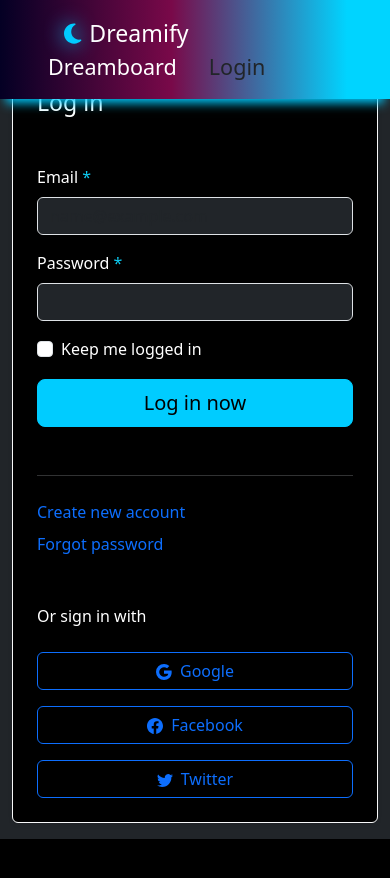
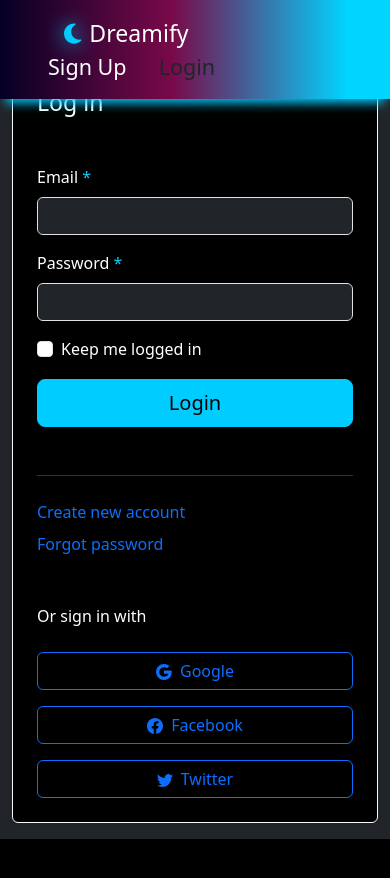
Before and after one commit to 22DPVEmer/Dreamify, a Vue app: page /login in a window 390 px wide. Shown: the top 878 px of the page. Built offline with nearby package versions, Linux system fonts and the light colour scheme.

Commit message:
added store.js, made changes to navbar, home, login, signup, dream views more responsive and shit

```diff
--- a/package.json
+++ b/package.json
@@ -28,7 +28,8 @@
     "jwt-decode": "^4.0.0",
     "mysql": "^2.18.1",
     "vue": "^3.4.15",
-    "vue-router": "^4.2.5"
+    "vue-router": "^4.2.5",
+    "vuex": "^4.0.2"
   },
   "devDependencies": {
     "@vitejs/plugin-vue": "^5.0.3",
--- a/src/components/Navbar.vue
+++ b/src/components/Navbar.vue
@@ -11,38 +11,75 @@
 
     <div class="d-flex justify-content-end mx-3 pe-5">
       <RouterLink
+        v-if="isLoggedIn"
+        to="/user"
+        class="router text-white fs-4 mx-3 text-decoration-none"
+      >
+        <div :class="{ 'text-dark': selectedLink === '/user' }">Journal</div>
+      </RouterLink>
+      <RouterLink
+        v-if="!isLoggedIn"
+        to="/signup"
+        class="router text-white fs-4 mx-3 text-decoration-none"
+      >
+        <div :class="{ 'text-dark': selectedLink === '/signup' }">Sign Up</div>
+      </RouterLink>
+      <RouterLink
+        v-if="isLoggedIn"
         class="router text-white fs-4 mx-3 text-decoration-none"
         to="/"
       >
         <div :class="{ 'text-dark': selectedLink === '/' }">Dreamboard</div>
       </RouterLink>
-      <RouterLink
-        class="router text-white fs-4 mx-3 text-decoration-none"
-        to="/login"
-      >
-        <div :class="{ 'text-dark': selectedLink === '/login' }">Login</div>
-      </RouterLink>
+      <div class="log text-white fs-4 mx-3 text-decoration-none">
+        <div
+          :class="{ 'text-dark': selectedLink === '/login' }"
+          @click="toggleLogin"
+        >
+          {{ isLoggedIn ? "Logout" : "Login" }}
+        </div>
+      </div>
     </div>
   </div>
 </template>
 
 <script setup>
 import { useRouter } from "vue-router";
-import { ref, watch } from "vue";
+import { ref, watch, computed } from "vue";
+import store from "../store/store.js";
 
 const router = useRouter();
 const selectedLink = ref(router.currentRoute.value.path);
+
+const isLoggedIn = computed(() => store.state.isLoggedIn);
 
 watch(
   () => router.currentRoute.value,
   (newRoute) => {
     selectedLink.value = newRoute.path;
-    console.log(selectedLink.value === "/login");
   }
 );
+const linkTo = computed(() => (isLoggedIn.value ? "/" : "/login"));
+
+const toggleLogin = () => {
+  console.log("isLoggedIn:", isLoggedIn.value);
+  if (isLoggedIn.value) {
+    store.dispatch("logout");
+    console.log("Logging out...");
+    console.log(linkTo.value);
+    router.push("/");
+  } else {
+    console.log("Logging in...");
+    console.log(linkTo.value);
+    router.push("/login");
+  }
+};
 </script>
 
 <style scoped>
+.log {
+  cursor: pointer;
+}
 .navbar {
   /* Apply linear gradient background */
   background: rgb(4, 0, 36);
--- a/src/main.js
+++ b/src/main.js
@@ -1,18 +1,16 @@
-import './assets/main.css'
+import "./assets/main.css";
 
-import { createApp } from 'vue'
+import { createApp } from "vue";
 
-import {library } from '@fortawesome/fontawesome-svg-core'
-import {fas } from '@fortawesome/free-solid-svg-icons'
-import { FontAwesomeIcon } from '@fortawesome/vue-fontawesome'
-import App from './App.vue'
-import router from './router'
+import { library } from "@fortawesome/fontawesome-svg-core";
+import { fas } from "@fortawesome/free-solid-svg-icons";
+import { FontAwesomeIcon } from "@fortawesome/vue-fontawesome";
+import App from "./App.vue";
+import router from "./router";
+import store from "./store/store"; // updated import statement
 
-
-const app = createApp(App)
-library.add(fas)
-app.use(router)
-
-app
-.component('font-awesome-icon',FontAwesomeIcon)
-.mount('#app')
+const app = createApp(App);
+library.add(fas);
+app.use(router);
+app.use(store);
+app.component("font-awesome-icon", FontAwesomeIcon).mount("#app");
--- /dev/null
+++ b/src/store/store.js
@@ -0,0 +1,25 @@
+// store.js
+import { createStore } from "vuex";
+
+export default createStore({
+  state: {
+    isLoggedIn: false,
+  },
+  mutations: {
+    setLoggedIn(state, value) {
+      state.isLoggedIn = value;
+    },
+  },
+  actions: {
+    login({ commit }) {
+      commit("setLoggedIn", true);
+    },
+    logout({ commit }) {
+      localStorage.removeItem("token");
+      commit("setLoggedIn", false);
+    },
+  },
+  getters: {
+    isLoggedIn: (state) => state.isLoggedIn,
+  },
+});
--- a/src/views/DreamView.vue
+++ b/src/views/DreamView.vue
@@ -1,5 +1,5 @@
 <template>
-  <div class="container mt-4">
+  <div class="container mt-5" style="padding-top: 100px">
     <div v-if="dream">
       <div class="card mb-3">
         <div class="card-body">
@@ -40,14 +40,17 @@
 //New File, doesnt work
 import { ref, onMounted, computed } from "vue";
 import axios from "axios";
-import { useRoute } from "vue-router";
+import { useRoute, useRouter } from "vue-router";
+
 import { jwtDecode } from "jwt-decode"; // Import jwtDecode directly
 /*onMounted(async () => {
   const token = localStorage.getItem("token");
   const decodedToken = jwtDecode(token); // decode without verification
   const userId = decodedToken.userId;
 */
+
 const route = useRoute();
+const router = useRouter();
 const dreamId = route.params.id;
 console.log("The dream id is:", dreamId);
 const dream = ref(null);
@@ -55,6 +58,7 @@
 let editedTitle = ref("");
 let editedDescription = ref("");
 
+//this works
 onMounted(async () => {
   try {
     const response = await axios.get(
@@ -77,13 +81,14 @@
 };
 
 const saveChanges = async () => {
+  const requestBody = {
+    title: editedTitle.value, // Access the actual value of the 'title' reactive property
+    description: editedDescription.value, // Access the actual value of the 'description' reactive property
+  };
+
   try {
-    await axios.put(`http://localhost:8081/api/dreams/${dreamId}`, {
-      title: editedTitle,
-      description: editedDescription,
-    });
-    dream.value.title = editedTitle;
-    dream.value.description = editedDescription;
+    await axios.put(`http://localhost:8081/api/dreams/${dreamId}`, requestBody);
+
     editing.value = false;
   } catch (error) {
     console.error(error);
@@ -94,6 +99,7 @@
   try {
     await axios.delete(`http://localhost:8081/api/dreams/${dreamId}`);
     // Navigate to dream list or perform any other action after successful deletion
+    router.push({ name: "profile" });
   } catch (error) {
     console.error(error);
   }
--- a/src/views/HomeView.vue
+++ b/src/views/HomeView.vue
@@ -22,10 +22,7 @@
             start dreaming!
           </p>
           <RouterLink class="router" to="/signup">
-            <div
-              class="nav-item user fs-5"
-              :class="{ selected: selectedLink === '/signup' }"
-            >
+            <div class="nav-item user fs-5">
               <button type="button" class="btn btn-outline-info btn-lg">
                 Sign Up
               </button>
--- a/src/views/LoginView.vue
+++ b/src/views/LoginView.vue
@@ -61,8 +61,12 @@
                 </div>
                 <div class="col-12">
                   <div class="d-grid">
-                    <button class="btn btn-lg btn-neon-blue" type="submit">
-                      Log in now
+                    <button
+                      @click="login"
+                      class="btn btn-lg btn-neon-blue"
+                      type="submit"
+                    >
+                      Login
                     </button>
                   </div>
                 </div>
@@ -142,7 +146,21 @@
   </div>
 </template>
 <script>
+import { ref, computed } from "vue";
+import store from "../store/store.js";
+const isLoggedIn = computed(() => store.state.isLoggedIn);
+
 export default {
+  setup() {
+    const isLoggedIn = ref(false);
+    return {
+      isLoggedIn: isLoggedIn,
+    };
+    function resetToken() {
+      localStorage.removeItem("token");
+    }
+  },
+
   methods: {
     async login() {
       try {
@@ -160,8 +178,7 @@
         if (response.status === 200) {
           // Store the token in local storage
           localStorage.setItem("token", data.token);
-
-          console.log("Token:", data.token);
+          store.dispatch("login");
 
           // Redirect to user view
           this.$router.push("/user");
--- a/src/views/SignupView.vue
+++ b/src/views/SignupView.vue
@@ -95,8 +95,10 @@
                 <div
                   class="d-flex gap-2 gap-md-4 flex-column flex-md-row justify-content-md-end"
                 >
-                  <a href="#!" class="link-white text-decoration-none"
-                    >Already have an account?</a
+                  <RouterLink
+                    class="link-white text-decoration-none"
+                    to="/login"
+                    >Already have an account?</RouterLink
                   >
                 </div>
               </div>
@@ -137,7 +139,7 @@
           },
           body: JSON.stringify(userData),
         });
-        console.log(response);
+
         if (response.ok) {
           alert("Signup successful!");
           // Redirect the user or clear the form here
```
Also changed, not shown: 2 other files (tests, documents, lock files or other folders).
